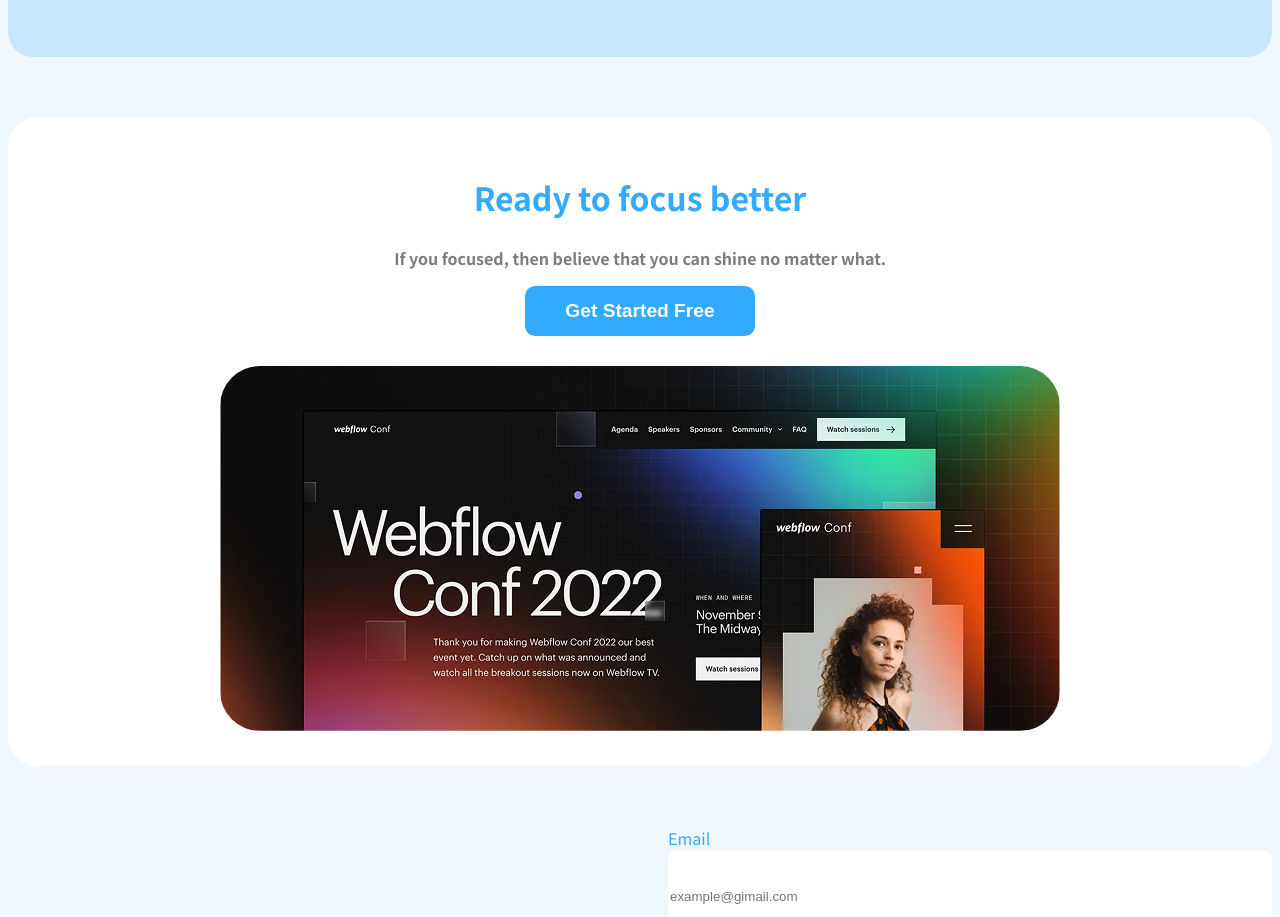
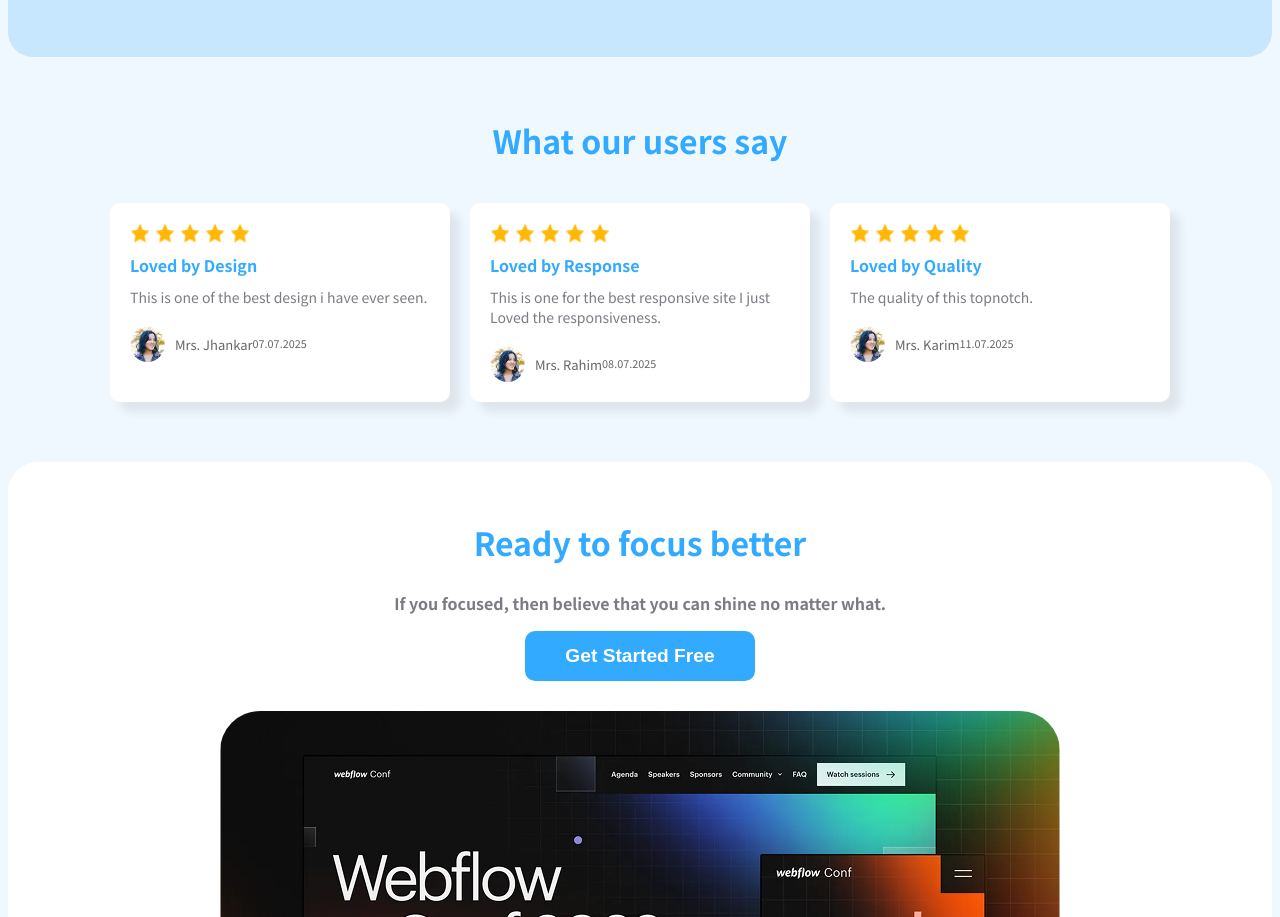
Before and after one commit to Md-Abu-Talha/First-Assignment, a plain HTML site: page index.html in a window 1280 px wide. Shown: the part 2311-3228 px from the top of the page. Drawn offline with Linux system fonts and the light colour scheme.

Commit message:
Final output

```diff
--- a/Styles/Style.css
+++ b/Styles/Style.css
@@ -146,12 +146,92 @@
 }
 
 .users-opinion {
+    display: flex;
     justify-content: space-around;
+
+
+}
+
+ .card-title {
+      color: #32AAFF;
+      margin-top: 60px;
+      margin-bottom: 40px;
+      text-align: center;
+      font-size: 2em;
+    }
+
+    .card-section {
+      display: flex;
+      justify-content: center;
+      gap: 20px;
+      flex-wrap: wrap;
+    }
+
+    .card {
+      background-color: white;
+      border-radius: 10px;
+      box-shadow: 10px 10px 10px rgba(0, 0, 0, 0.08);
+      padding: 20px;
+      width: 300px;
+      text-align: left;
+    }
+
+    .card:hover {
+        background-color: aliceblue ;
+        cursor: pointer;
+    }
+
+    .stars {
+      display: flex;
+      gap: 5px;
+      margin-bottom: 10px;
+    }
+
+    .stars img {
+      width: 20px;
+      height: 20px;
+    }
+
+    .title {
+      font-weight: bold;
+      margin-bottom: 10px;
+    }
+
+    .text {
+      color: #2524329a;
+      font-size: 14px;
+      margin-bottom: 20px;
+    }
+
+    .reviewer {
+      display: flex;
+      align-items: center;
+      gap: 10px;
+    }
+
+    .reviewer img {
+      width: 35px;
+      height: 35px;
+      border-radius: 50%;
+    }
+
+    .reviewer-info {
+      font-size: 13px;
+      color: #666;
+    }
+
+
+.users-opn {
+    background-color: white;
+    border: 2px solid black;
+    width: 300px;
 }
 
 .reviewer-info {
     display: flex;
 }
+
+
 
 .focus-section {
     text-align: center;
@@ -189,9 +269,6 @@
     margin-top: 60px;
 }
 
-.input-area {
-
-}
 
 .input-section-title {
     font-size: 90px;
--- a/index.html
+++ b/index.html
@@ -58,55 +58,68 @@
             </div>
         </section>
 
-        <!-- <section class="what-users-say">
-            <h3 class="what-users-say-title">What our users say</h3>
+        <section class="what-users-say">
+             <h2 class="card-title">What our users say</h2>
 
-            <div class="users-opinion">
-                <img src="./Assets/icon-star.png" alt="star-icon">
-                <img src="./Assets/icon-star.png" alt="star-icon">
-                <img src="./Assets/icon-star.png" alt="star-icon">
-                <img src="./Assets/icon-star.png" alt="star-icon">
-                <img src="./Assets/icon-star.png" alt="star-icon">
-                <p class="user-liked">Loved The Design</p>
-                <p class="user-opinion">I have enjoyed a lot. This is a great site.</p>
+  <div class="card-section">
+    <div class="card">
+      <div class="stars">
+        <img src="./Assets/icon-star.png" alt="star" />
+        <img src="./Assets/icon-star.png" alt="star" />
+        <img src="./Assets/icon-star.png" alt="star" />
+        <img src="./Assets/icon-star.png" alt="star" />
+        <img src="./Assets/icon-star.png" alt="star" />
+      </div>
+      <div class="title">Loved by Design</div>
+      <div class="text">This is one of the best design i have ever seen.</div>
+      <div class="reviewer">
+        <img src="./Assets/avatar.png" alt="Reviewer photo">
         <div class="reviewer-info">
-                    <img src="./Assets/avatar.png" alt="someones-picture">
-
-                    <p class="reviewer-name">Rakib</p>
-                    <input type="date">
+          Mrs. Jhankar<br />
+          <small>07.07.2025</small>
+        </div>
+      </div>
     </div>
 
-                <div class="users-opinion">
-                <img src="./Assets/icon-star.png" alt="star-icon">
-                <img src="./Assets/icon-star.png" alt="star-icon">
-                <img src="./Assets/icon-star.png" alt="star-icon">
-                <img src="./Assets/icon-star.png" alt="star-icon">
-                <img src="./Assets/icon-star.png" alt="star-icon">
-                <p class="user-liked">Loved The Design</p>
-                <p class="user-opinion">I have enjoyed a lot. This is a great site.</p>
+    <div class="card">
+      <div class="stars">
+        <img src="./Assets/icon-star.png" alt="star" />
+        <img src="./Assets/icon-star.png" alt="star" />
+        <img src="./Assets/icon-star.png" alt="star" />
+        <img src="./Assets/icon-star.png" alt="star" />
+        <img src="./Assets/icon-star.png" alt="star" />
+
+      </div>
+      <div class="title">Loved by Response</div>
+      <div class="text">This is one for the best responsive site I just Loved the responsiveness.</div>
+      <div class="reviewer">
+        <img src="./Assets/avatar.png" alt="Reviewer photo">
         <div class="reviewer-info">
-                    <img src="./Assets/avatar.png" alt="someones-picture">
-
-                    <p class="reviewer-name">Rakib</p>
-                    <input type="date">
+          Mrs. Rahim<br/>
+          <small>08.07.2025</small>
+        </div>
+      </div>
     </div>
 
-                <div class="users-opinion">
-                <img src="./Assets/icon-star.png" alt="star-icon">
-                <img src="./Assets/icon-star.png" alt="star-icon">
-                <img src="./Assets/icon-star.png" alt="star-icon">
-                <img src="./Assets/icon-star.png" alt="star-icon">
-                <p class="user-liked">Loved The Design</p>
-                <p class="user-opinion">I have enjoyed a lot. This is a great site.</p>
+<div class="card">
+      <div class="stars">
+        <img src="./Assets/icon-star.png" alt="star" />
+        <img src="./Assets/icon-star.png" alt="star" />
+        <img src="./Assets/icon-star.png" alt="star" />
+        <img src="./Assets/icon-star.png" alt="star" />
+        <img src="./Assets/icon-star.png" alt="star" />
+      </div>
+      <div class="title">Loved by Quality</div>
+      <div class="text">The quality of this topnotch.</div>
+      <div class="reviewer">
+        <img src="./Assets/avatar.png" alt="Reviewer photo">
         <div class="reviewer-info">
-                    <img src="./Assets/avatar.png" alt="someones-picture">
-
-                    <p class="reviewer-name">Rakib</p>
-                    <input type="date">
+          Mrs. Karim<br/>
+          <small>11.07.2025</small>
         </div>
-
       </div>
-        </section> -->
+    </div>
+        </section>
 
         <section class="focus-section">
             <h1 class="focus-section-title">Ready to focus better</h1>
```
Lines whose indentation alone changed are shown as unchanged.
